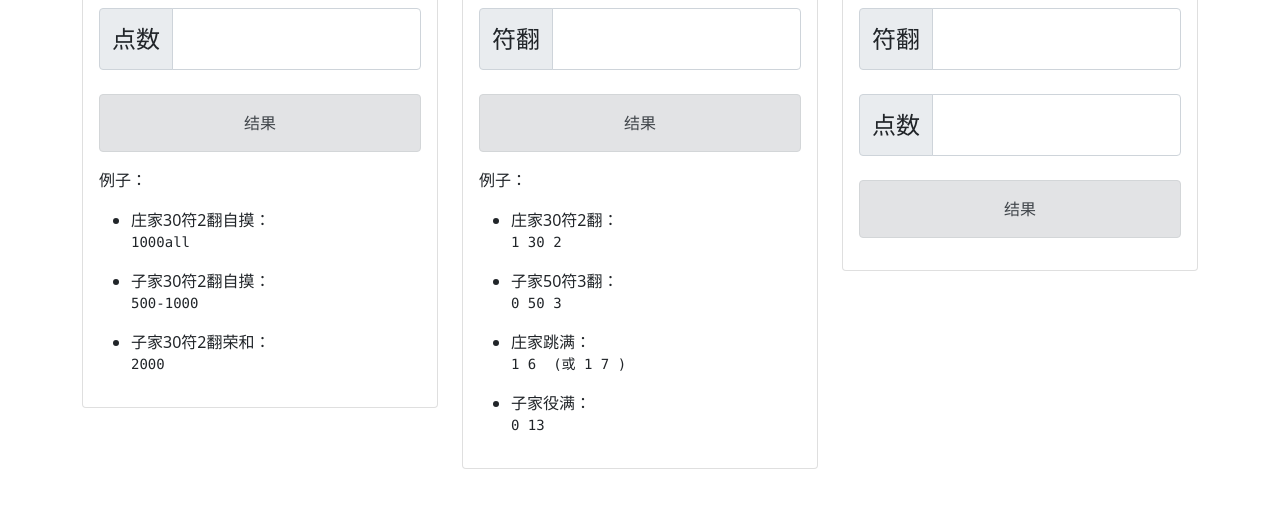
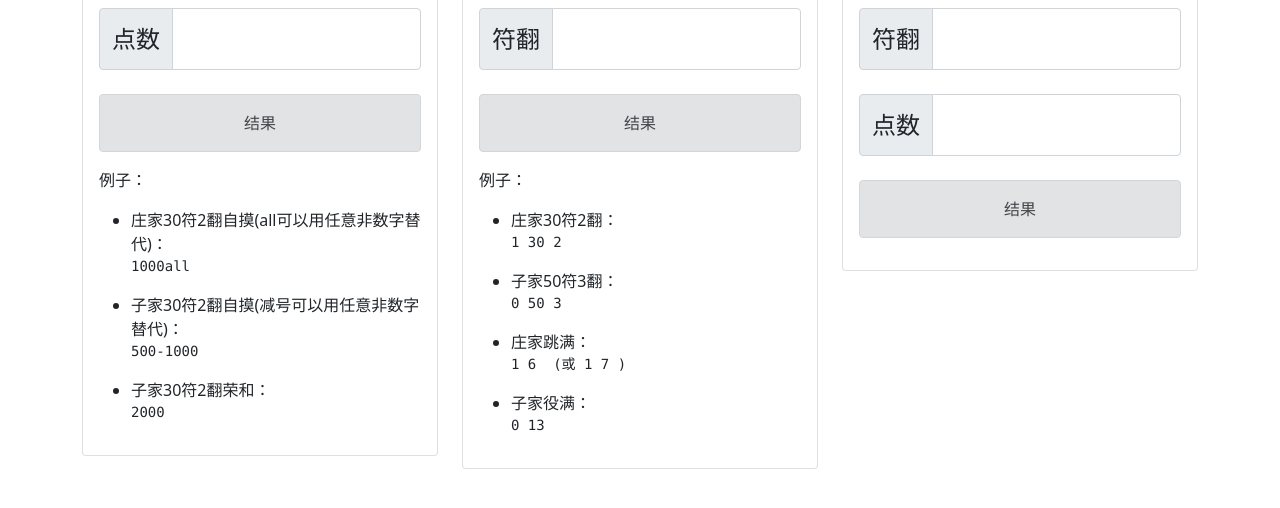
Before and after one commit to lzher/MahjongPointPractice, a plain HTML site: page index.html in a window 1280 px wide. Shown: the part 274-782 px from the top of the page. Drawn offline with nearby package versions, Linux system fonts and the light colour scheme.

Commit message:
更新了一下说明。

```diff
--- a/index.html
+++ b/index.html
@@ -38,8 +38,8 @@
               <p>
                 例子：
                 <ul>
-                  <li>庄家30符2翻自摸：<pre>1000all</pre></li>
-                  <li>子家30符2翻自摸：<pre>500-1000</pre></li>
+                  <li>庄家30符2翻自摸(all可以用任意非数字替代)：<pre>1000all</pre></li>
+                  <li>子家30符2翻自摸(减号可以用任意非数字替代)：<pre>500-1000</pre></li>
                   <li>子家30符2翻荣和：<pre>2000</pre></li>
                 </ul>
               </p>
```
